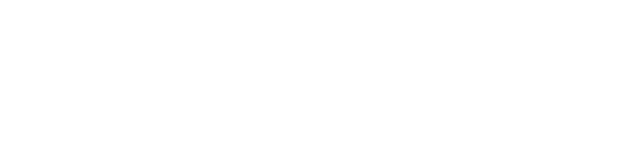
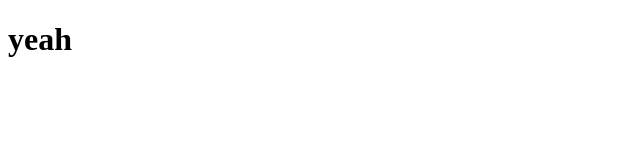
Before and after one commit to chew1632/testGit, a plain HTML site: page index.html in a window 1280 px wide. Shown: the whole page, without its empty margins (0-640 px from the left). Drawn offline with Linux system fonts and the light colour scheme.

Commit message:
added h1

```diff
--- a/index.html
+++ b/index.html
@@ -7,6 +7,6 @@
     <title>woohoo</title>
 </head>
 <body>
-
+    <h1>yeah</h1>
 </body>
 </html>
--- a/style.css
+++ b/style.css
@@ -0,0 +1,3 @@
+body {
+    background-color: red;
+}
```
